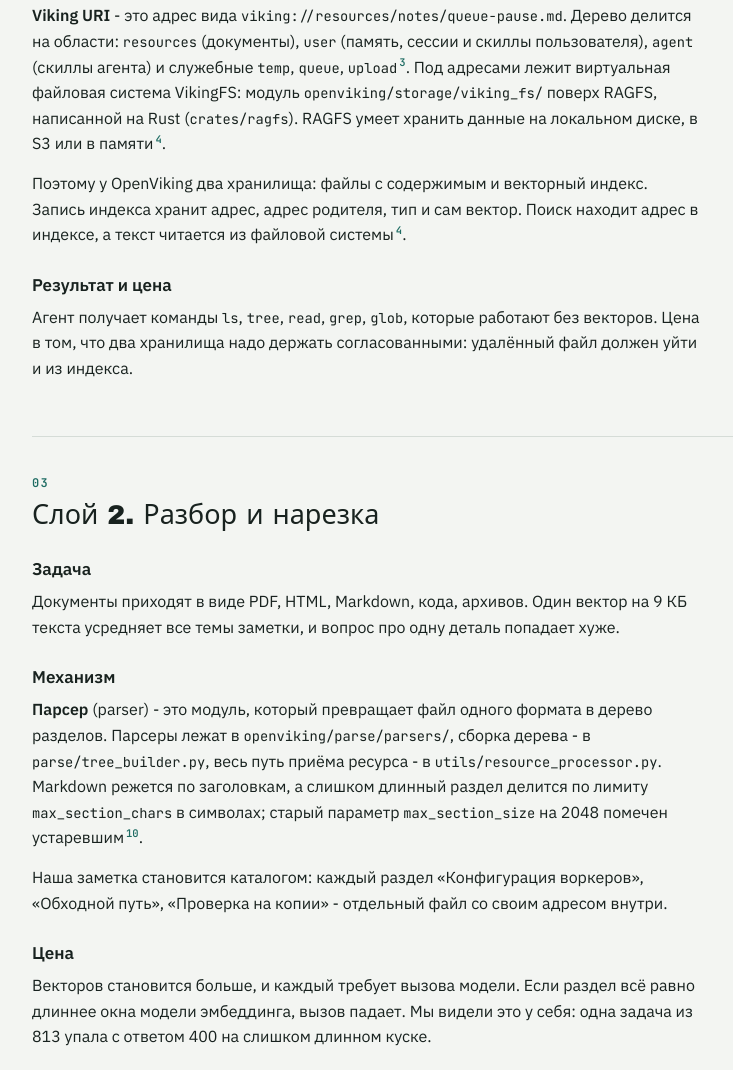
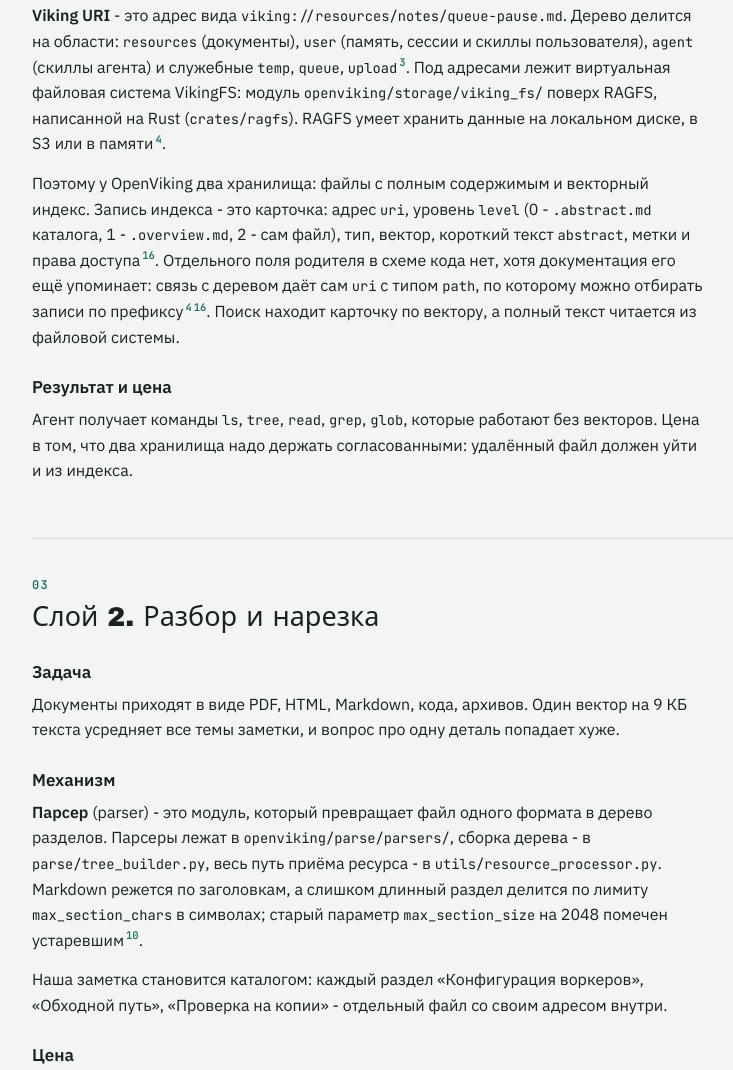
Before and after one commit to daniil4545/learning-pages-demo, a plain HTML site: page site/lectures/ov-internals.html in a window 1280 px wide. Shown: the part 2380-3450 px from the top of the page, without its empty margins (296-1029 px from the left). Drawn offline with Linux system fonts and the light colour scheme; a web font is replaced by a local one.

Commit message:
fix(ov-internals): describe vector index record fields from code

```diff
--- a/site/lectures/ov-internals.html
+++ b/site/lectures/ov-internals.html
@@ -183,7 +183,7 @@
   <p>Агенту мало получить текст: ему нужно сослаться на него, прочитать соседние файлы, посмотреть список, найти строку. Для этого у каждой единицы нужен постоянный адрес.</p>
   <h3>Механизм</h3>
   <p><b>Viking URI</b> - это адрес вида <code>viking://resources/notes/queue-pause.md</code>. Дерево делится на области: <code>resources</code> (документы), <code>user</code> (память, сессии и скиллы пользователя), <code>agent</code> (скиллы агента) и служебные <code>temp</code>, <code>queue</code>, <code>upload</code><a class="ref" href="#s3">3</a>. Под адресами лежит виртуальная файловая система VikingFS: модуль <code>openviking/storage/viking_fs/</code> поверх RAGFS, написанной на Rust (<code>crates/ragfs</code>). RAGFS умеет хранить данные на локальном диске, в S3 или в памяти<a class="ref" href="#s4">4</a>.</p>
-  <p>Поэтому у OpenViking два хранилища: файлы с содержимым и векторный индекс. Запись индекса хранит адрес, адрес родителя, тип и сам вектор. Поиск находит адрес в индексе, а текст читается из файловой системы<a class="ref" href="#s4">4</a>.</p>
+  <p>Поэтому у OpenViking два хранилища: файлы с полным содержимым и векторный индекс. Запись индекса - это карточка: адрес <code>uri</code>, уровень <code>level</code> (0 - <code>.abstract.md</code> каталога, 1 - <code>.overview.md</code>, 2 - сам файл), тип, вектор, короткий текст <code>abstract</code>, метки и права доступа<a class="ref" href="#s16">16</a>. Отдельного поля родителя в схеме кода нет, хотя документация его ещё упоминает: связь с деревом даёт сам <code>uri</code> с типом <code>path</code>, по которому можно отбирать записи по префиксу<a class="ref" href="#s4">4</a><a class="ref" href="#s16">16</a>. Поиск находит карточку по вектору, а полный текст читается из файловой системы.</p>
   <h3>Результат и цена</h3>
   <p>Агент получает команды <code>ls</code>, <code>tree</code>, <code>read</code>, <code>grep</code>, <code>glob</code>, которые работают без векторов. Цена в том, что два хранилища надо держать согласованными: удалённый файл должен уйти и из индекса.</p>
 </section>
@@ -408,6 +408,7 @@
     <li id="s13"><span class="i">13</span><span><a href="https://github.com/volcengine/OpenViking/tree/2f6871a/examples/claude-code-memory-plugin">claude-code-memory-plugin</a>. <span class="w">Хуки, порог коммита, фильтры подсказки. Код, прочитан.</span></span></li>
     <li id="s14"><span class="i">14</span><span><a href="https://github.com/volcengine/OpenViking/blob/2f6871a/openviking/retrieve/context_assembler/params.py">context_assembler/params.py</a>. <span class="w">Квоты и штрафы чужих peer. Код, прочитан.</span></span></li>
     <li id="s15"><span class="i">15</span><span><a href="https://github.com/volcengine/OpenViking/blob/2f6871a/docs/en/concepts/11-multi-tenant.md">Multi-tenant</a>. <span class="w">Аккаунты, роли, peer. Документация проекта.</span></span></li>
+    <li id="s16"><span class="i">16</span><span><a href="https://github.com/volcengine/OpenViking/blob/2f6871a/openviking/storage/collection_schemas.py">collection_schemas.py</a>. <span class="w">Поля карточки векторного индекса. Код, прочитан и сверен с локальной установкой 0.5.0.</span></span></li>
   </ol>
 </section>
 </main>
```
